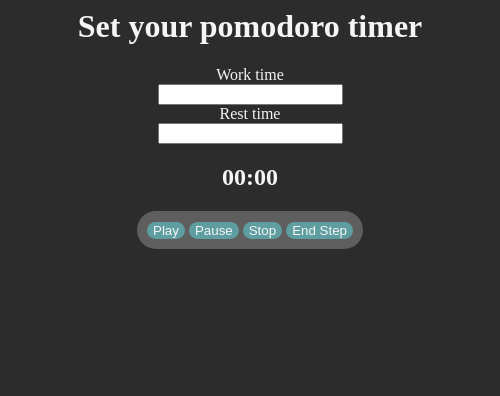
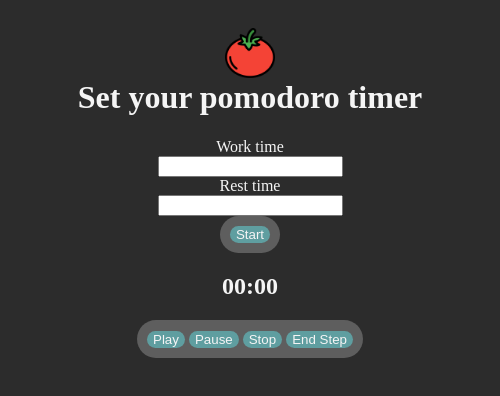
Before and after one commit to TirrelSquirrel/Pomodoro-App, an Electron app: page public/index.html in a window 500 px wide. Drawn offline with Linux system fonts and the light colour scheme.

Commit message:
Added icon

```diff
--- a/index.js
+++ b/index.js
@@ -10,7 +10,8 @@ function createWindow() {
         webPreferences: {
             nodeIntegration: true
         },
-        autoHideMenuBar: true
+        autoHideMenuBar: true,
+        icon: path.join(__dirname, 'public', 'images', 'icons', 'tomato.ico')
     });
 
     mainWindow.loadFile(path.join(__dirname, 'public', 'index.html'));
--- a/public/index.html
+++ b/public/index.html
@@ -5,12 +5,16 @@
     </head>
 
     <body>
+        <img src="./images/tomato.png" alt="tomato" class="tomato-img">
         <h1>Set your pomodoro timer</h1>
         <div class="setup-form">
             <label>Work time</label>
             <input type="number">
             <label>Rest time</label>
             <input type="number">
+            <div class="timer-buttons">
+                <button>Start</button>
+            </div>
         </div>
         <div class="timer-container">
             <div class="timer">
@@ -23,5 +27,7 @@
                 <button>End Step</button>
             </div>
         </div>
+
+        <script src="main.js"></script>
     </body>
 </html>
--- a/public/style.css
+++ b/public/style.css
@@ -11,6 +11,13 @@ html {
     input {
         max-width: 50%;
     }
+}
+
+.tomato-img {
+    max-width: 50px;
+    max-height: 50px;
+    margin-bottom: -20px;
+    margin-top: 20px;
 }
 
 .timer-container {
```
Also changed, not shown: public/images/icons/tomato.ico (added), public/images/tomato.png (added).
